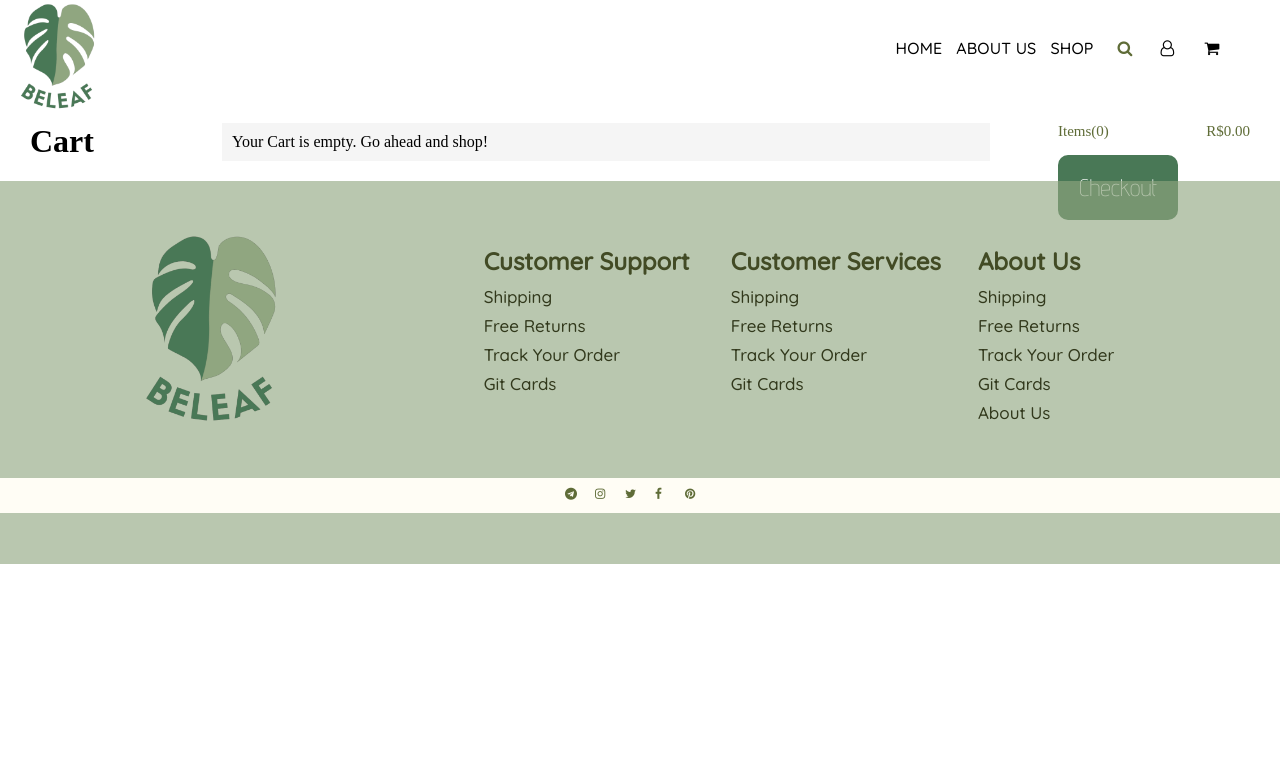
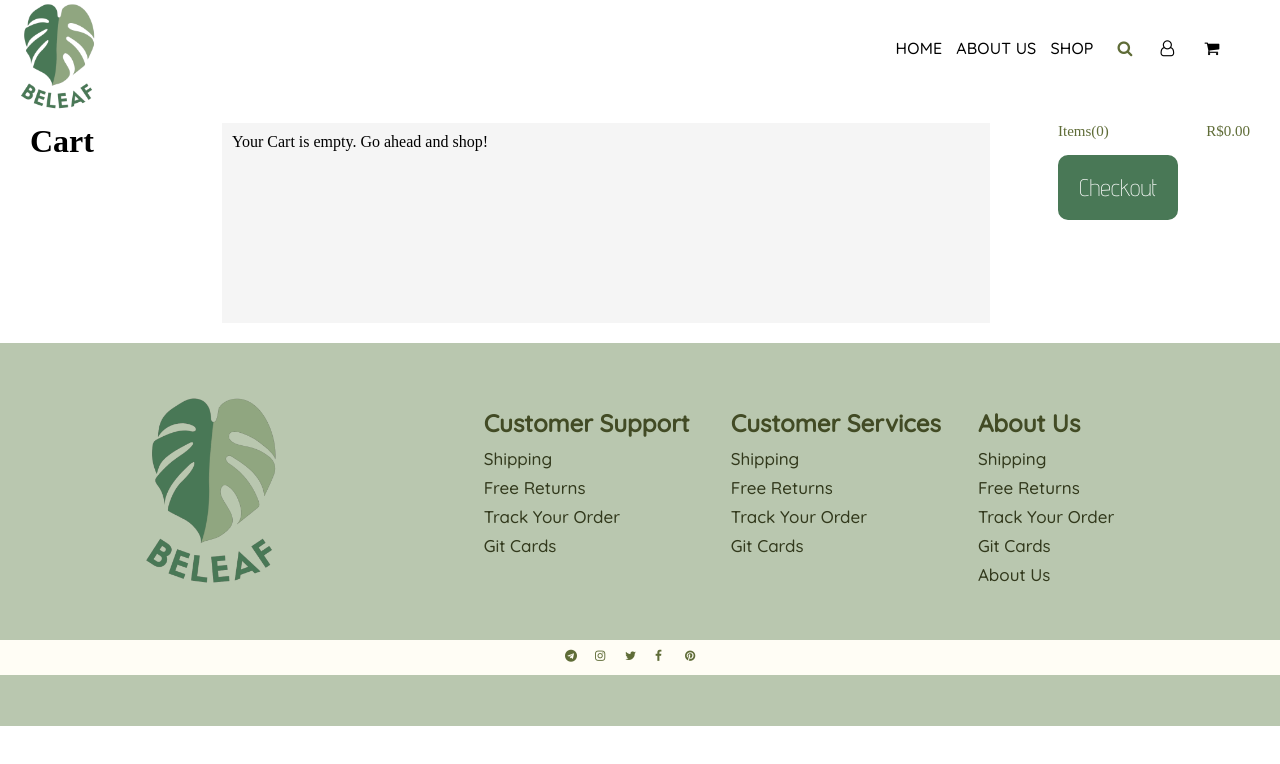
Before and after one commit to maju-degrandi/web-development---final-project, a React (Create React App) app: page /cart in a window 1280 px wide. Shown: the top 764 px of the page. Built offline with nearby package versions, Linux system fonts and the light colour scheme; the HTML template or start-up script is replaced by a standard one.

Commit message:
Min height fixed

```diff
--- a/src/styles/checkout.css
+++ b/src/styles/checkout.css
@@ -29,6 +29,10 @@
 
 .full-line{
     margin-right: 40%;
+}
+
+.checkout-items{
+    min-height: 200px;
 }
 
 #checkout-main > * {
```
